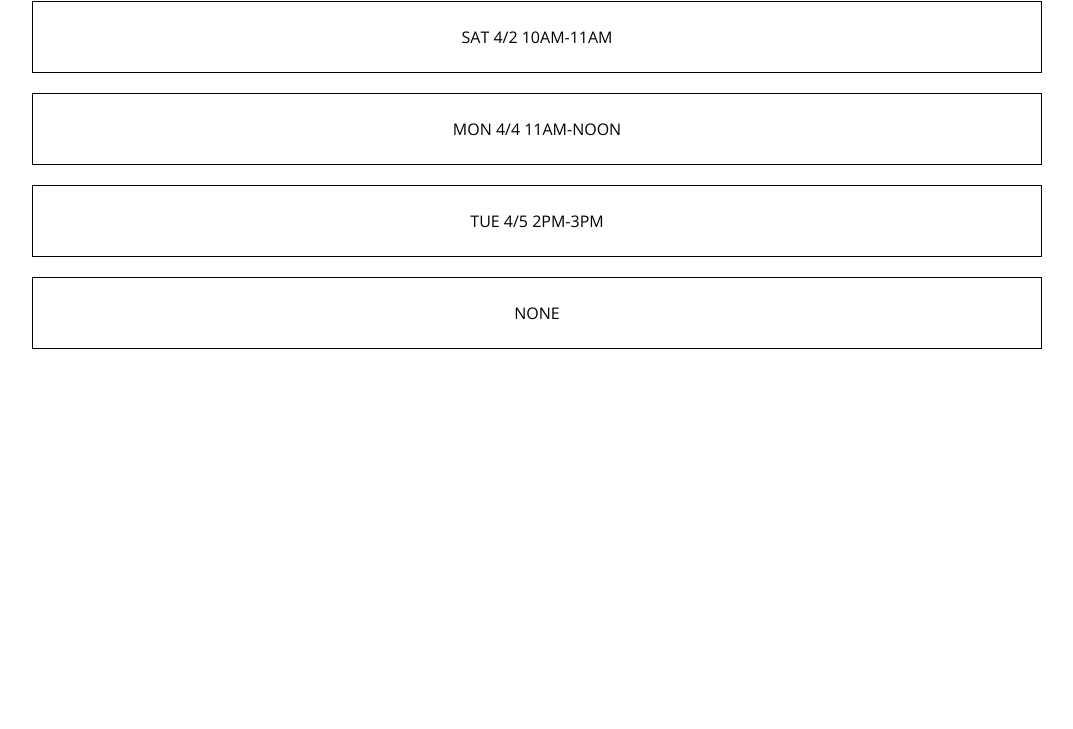
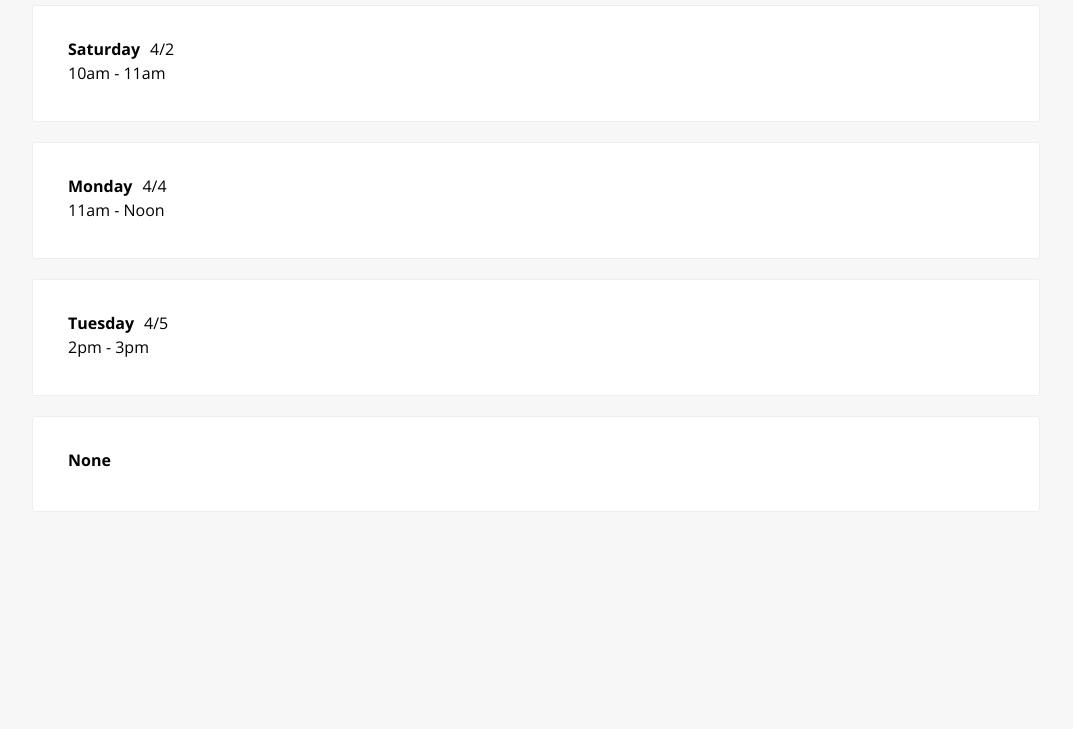
Before and after one commit to codeforboston/tommyandfrank, a plain HTML site: page html/resched_options.html in a window 1280 px wide. Shown: the part 71-800 px from the top of the page, without its empty margins (104-1177 px from the left). Drawn offline with nearby package versions, Linux system fonts and the light colour scheme.

Commit message:
CSS styling

```diff
--- a/css/resched_options.css
+++ b/css/resched_options.css
@@ -1,15 +1,23 @@
 h2,div {
-	width: 80%;
-	margin: 20px 10%;
+	margin: 0 10% 20px 10%;
 }
 a {
 	text-decoration: none;
 	color: black;
 }
 .option {
-	height: 70px;
-	line-height: 70px;
-	border: 1px solid black;
-	text-align: center;
+	padding: 35px;
+	border: 1px solid #eee;
+	border-radius: 2px;
 	cursor: pointer;
+	background-color: white;
+	text-align: left;
 }
+.option p:first-of-type {
+	margin-bottom: 8px;
+}
+
+.weekday {
+  font-weight: 700;
+  margin-right: 10px;
+}
--- a/css/shared.css
+++ b/css/shared.css
@@ -1,12 +1,14 @@
 body {
   padding-left: 10px;
   padding-right: 10px;
+  padding-top: 32px;
   font-family: 'Open Sans', sans-serif;
+  text-align: center;
+  background-color: #f7f7f7;
 }
 
 h2 {
-  font-size: 2.0em;
-  font-weight: strong;
+  font-size: 18pt;
   margin-bottom: 15px;
 }
 
--- a/html/resched_options.html
+++ b/html/resched_options.html
@@ -9,9 +9,28 @@
 
   <body>
   	<h2>Choose a New Time</h2>
-    <a href="resched_review.html"><div class="option">SAT 4/2 10AM-11AM</div></a>
-    <a href="resched_review.html"><div class="option">MON 4/4 11AM-NOON</div></a>
-    <a href="resched_review.html"><div class="option">TUE 4/5 2PM-3PM</div></a>
-    <div class="option">NONE</div>
+    <a href="resched_review.html">
+      <div class="option">
+        <p><span class="weekday">Saturday</span>4/2</p>
+        <p>10am - 11am</p>
+      </div>
+    </a>
+    <a href="resched_review.html">
+      <div class="option">
+        <p><span class="weekday">Monday</span>4/4</p>
+        <p>11am - Noon</p>
+      </div>
+    </a>
+    <a href="resched_review.html">
+      <div class="option">
+        <p><span class="weekday">Tuesday</span>4/5</p>
+        <p>2pm - 3pm</p>
+      </div>
+    </a>
+    <a href="#">
+      <div class="option">
+        <p><span class="weekday">None</span></p>
+      </div>
+    </a>
   </body>
 </html>
```
